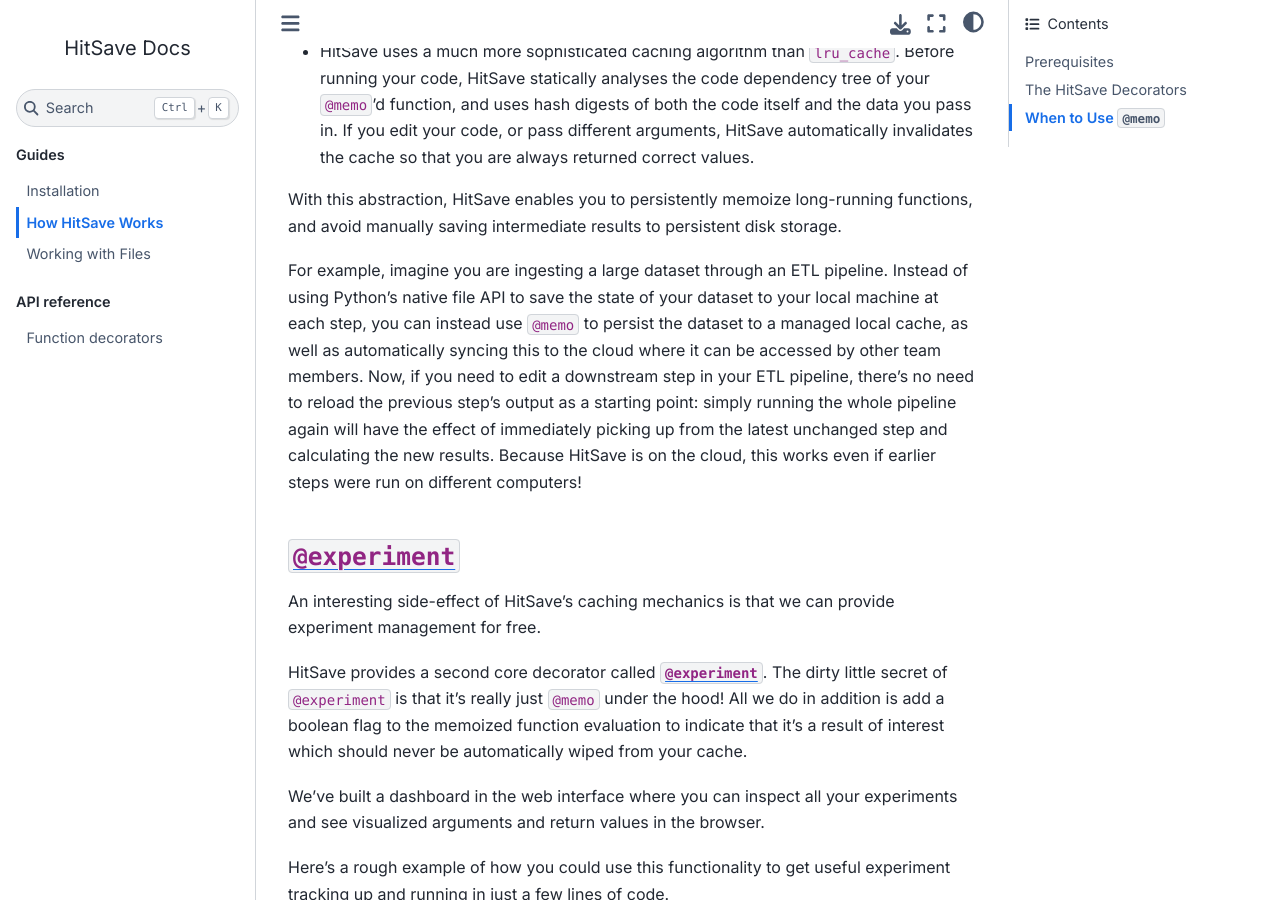
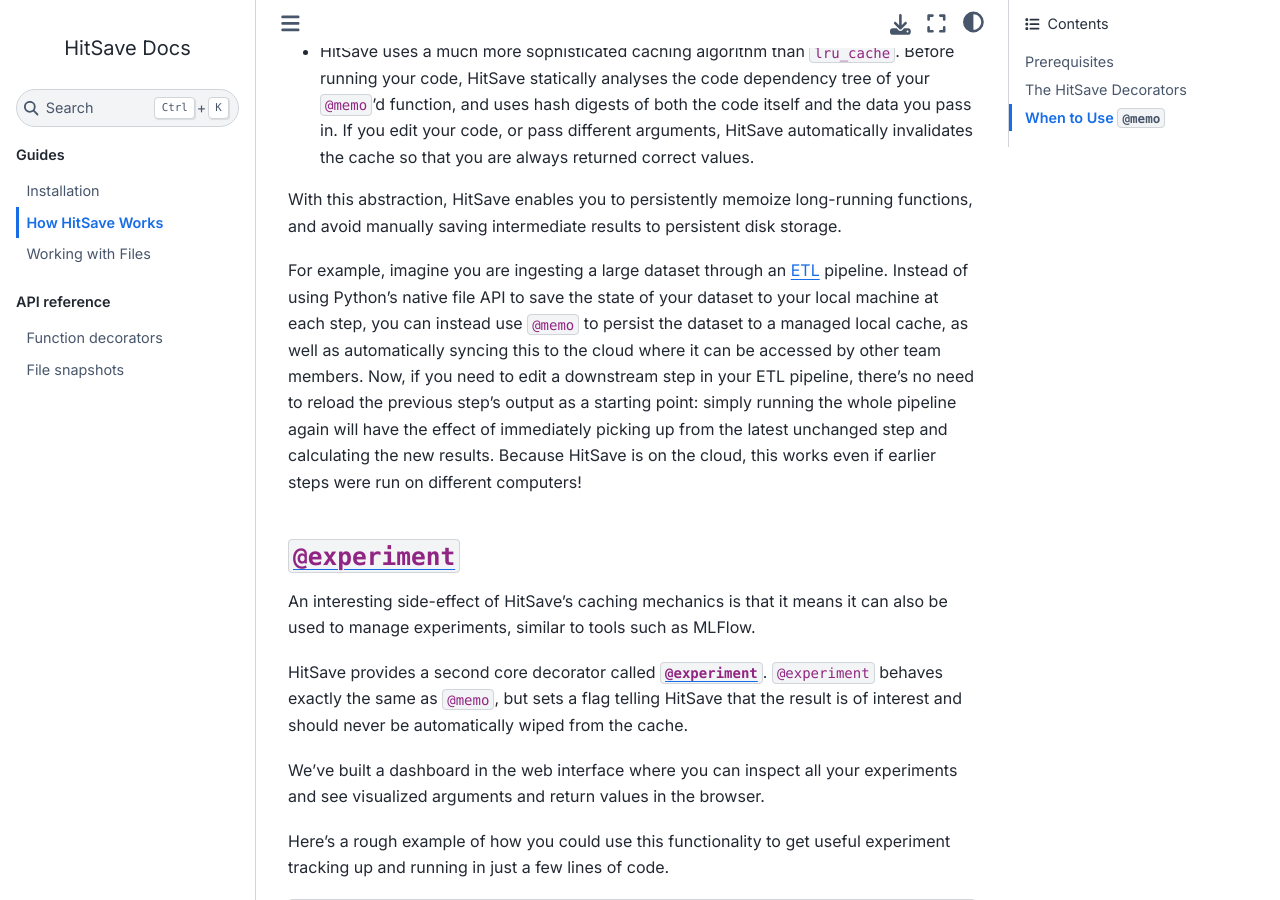
Before and after one commit to hitsave-io/xyz, a Sphinx documentation site: the page built from client/docs/guides/getting_started.md, in a window 1280 px wide and 900 px high, scrolled down 711 px. Built offline with Sphinx 7.4.7, drawn with Linux system fonts in a browser that asks for light colours.

Commit message:
doc: fixes from #136

```diff
--- a/client/docs/guides/getting_started.md
+++ b/client/docs/guides/getting_started.md
@@ -36,7 +36,7 @@ long-running functions, and avoid manually saving intermediate results to
 persistent disk storage.
 
 For example, imagine you are ingesting a large dataset
-through an ETL pipeline. Instead of using Python's native file API to save
+through an [ETL](https://en.wikipedia.org/wiki/Extract,_transform,_load) pipeline. Instead of using Python's native file API to save
 the state of your dataset to your local machine at each step, you can
 instead use `@memo` to persist the dataset to a managed local cache, as
 well as automatically syncing this to the cloud where it can be accessed
@@ -49,14 +49,11 @@ Because HitSave is on the cloud, this works even if earlier steps were run on di
 
 ### [`@experiment`](hitsave.experiment)
 
-An interesting side-effect of HitSave's caching mechanics is that we can
-provide experiment management for free.
+An interesting side-effect of HitSave's caching mechanics is that it means it can also be used to manage experiments, similar to tools such as MLFlow.
 
 HitSave provides a second core decorator called [`@experiment`](hitsave.experiment).
-The dirty little secret of `@experiment` is that it's really just `@memo`
-under the hood! All we do in addition is add a boolean flag to the
-memoized function evaluation to indicate that it's a result of interest
-which should never be automatically wiped from your cache.
+`@experiment` behaves exactly the same as `@memo`, but sets a flag telling HitSave that
+the result is of interest and should never be automatically wiped from the cache.
 
 We've built a dashboard in the web interface where you can inspect
 all your experiments and see visualized arguments and return values in
--- a/client/docs/module/decorators.rst
+++ b/client/docs/module/decorators.rst
@@ -2,5 +2,4 @@ Function decorators
 ===================
 
 .. automodule:: hitsave
-   :members:
-   :undoc-members:
+   :members: memo, experiment
--- /dev/null
+++ b/client/docs/module/files.rst
@@ -0,0 +1,5 @@
+File snapshots
+==============
+
+.. automodule:: hitsave
+   :members: FileSnapshot, DirectorySnapshot, restore
```
Also changed, not shown: client/docs/guides/files.md (+3 -2 lines), client/docs/index.md (+2 -1 lines), 2 other files.
